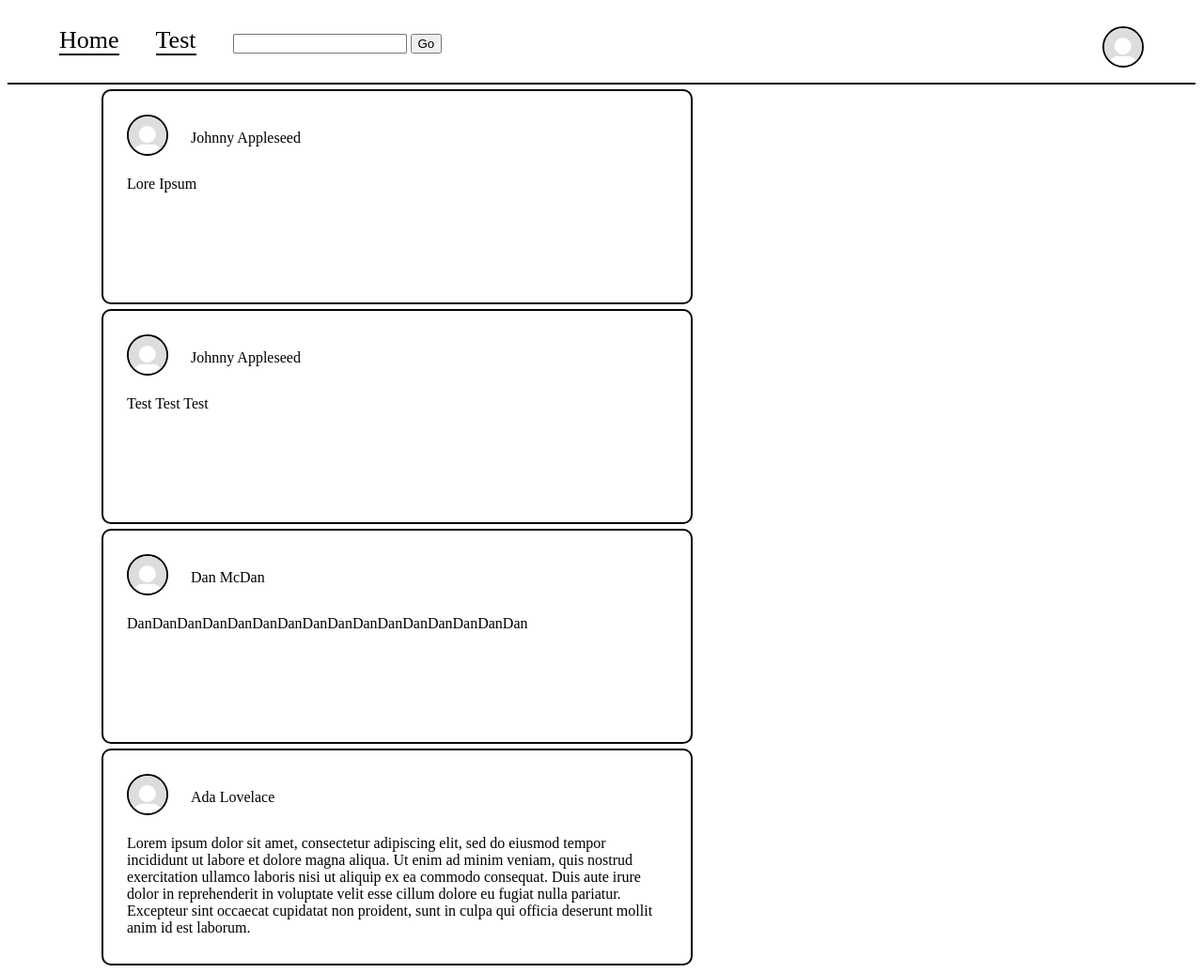
After one commit to pattontj/csci311-project, a PHP site: page /mainPage.php in a window 1280 px wide. The commit adds this page. Shown: the whole page at 94% size. Run offline with PHP 8.4, Linux system fonts and the light colour scheme.

Commit message:
converted post to php generated html, added gitignore file

```diff
--- /dev/null
+++ b/mainPage.php
@@ -0,0 +1,53 @@
+<!DOCTYPE html>
+<html lang="en">
+<head>
+  <meta charset="utf-8">
+  <!--Page Title-->
+  <title></title>
+  <!--Link to StyleSheet-->
+  <link href="style.css" rel="stylesheet" />
+
+  <link href="navbar.css" rel="stylesheet" />
+
+  <link href="post.css" rel="stylesheet" />
+
+
+</head>
+<body>
+<!--Page Content Goes here-->
+
+<!--  -->
+
+<!-- Nav bar -->
+<div class='navbar'>
+    <div><text> Home </text></div>
+    <div><text> Test </text></div>
+
+    <form action="future script name here" method="POST">
+        <input type="search" />
+        <button type="submit" > Go </button>
+    </form>
+
+    <div class='navUserIcon'>
+        <img src="assets/default_pfp.svg"/>
+    </div>
+</div>
+
+
+<!-- post -->
+
+<?php
+
+
+$loreIpsum="Lorem ipsum dolor sit amet, consectetur adipiscing elit, sed do eiusmod tempor incididunt ut labore et dolore magna aliqua. Ut enim ad minim veniam, quis nostrud exercitation ullamco laboris nisi ut aliquip ex ea commodo consequat. Duis aute irure dolor in reprehenderit in voluptate velit esse cillum dolore eu fugiat nulla pariatur. Excepteur sint occaecat cupidatat non proident, sunt in culpa qui officia deserunt mollit anim id est laborum.";
+
+     require_once("post.php");
+     form_post(0, "Johnny Appleseed", "Lore Ipsum", 5);
+     form_post(0, "Johnny Appleseed", "Test Test Test", 10000);
+     form_post(1, "Dan McDan", "DanDanDanDanDanDanDanDanDanDanDanDanDanDanDanDan", 3);
+     form_post(0, "Ada Lovelace", $loreIpsum, 1);
+
+ ?>
+
+</body>
+</html>
--- a/post.css
+++ b/post.css
@@ -10,7 +10,7 @@
     padding: 25px;
 
     width: 575px;
-
+    min-height: 175px;
 }
 
 
@@ -22,7 +22,7 @@
 }
 
 .userInfo {
-    display: inline-block;
+    display: block;
 }
 
 .userInfo > * {
--- /dev/null
+++ b/post.php
@@ -0,0 +1,43 @@
+
+
+<?php
+
+// Purpose: generate a single post in HTML using given parameters.
+//          Parameters should be fetched from the database, not inside this function.
+
+// posterID:   ID of the person who posted
+// posterName: Text name of the person who made the post
+// content:    Text content of the post
+// dislikes:   number of dislikes on post.
+function form_post($posterID=0, $posterName="Name User", $content = "Lore Ipsum",
+                   $dislikes=0) {
+
+// TOOD: add params for the poster's profile icon, and possibly if you have disliked the post
+//       so we don't have to double query and change it with JS or something.
+
+    echo "
+    <div class='post'>
+
+
+    <div class='userInfo'>
+        <div>
+            <img src='assets/default_pfp.svg' class=userIcon height='40px'/>
+        </div>
+    <p style='vertical-align: 80%;'>$posterName</p>
+    </div>
+
+
+
+
+    <text class='postContent'> $content </text>
+
+
+
+    </div>
+
+";
+
+}
+
+
+?>
```
Also changed, not shown: mainPage.html (deleted, +0 -60 lines), 1 other file.
